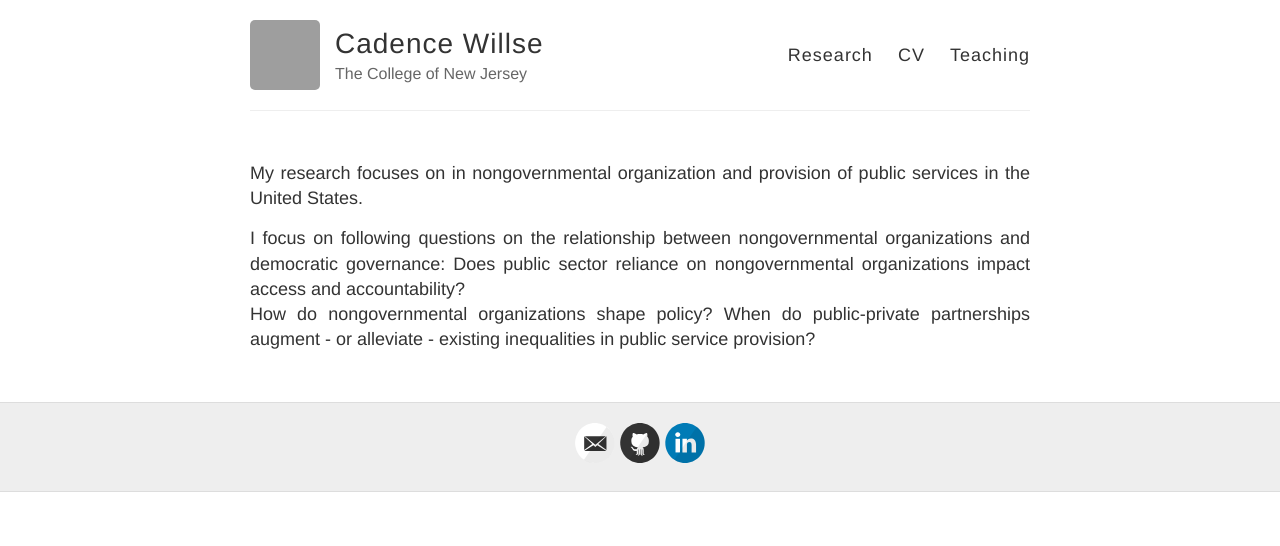
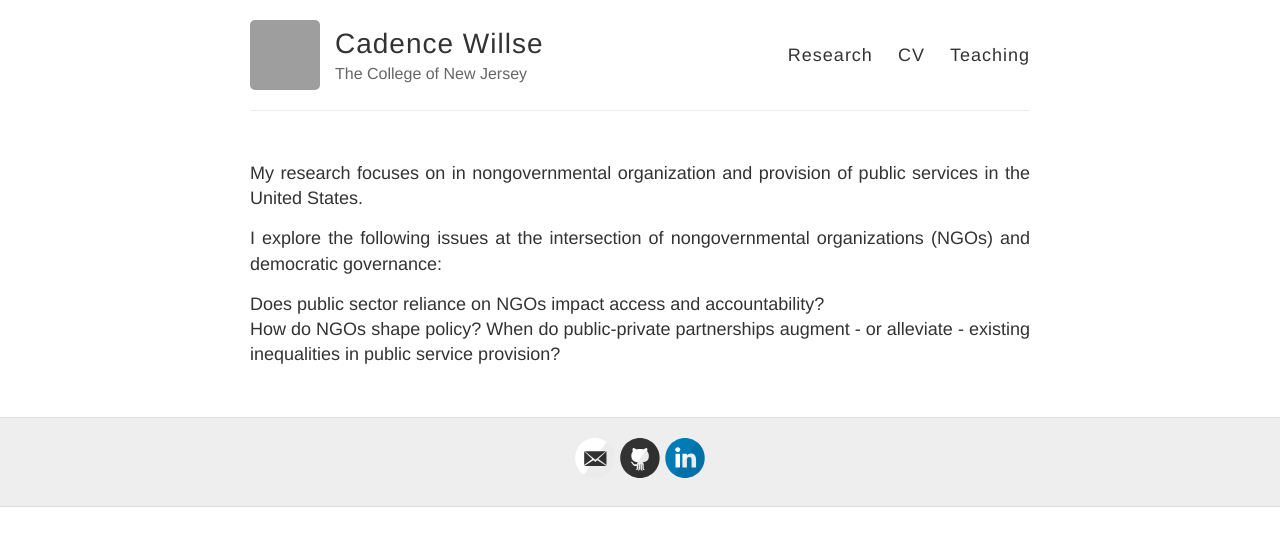
Before and after one commit to cadencewillse/cadencewillse.github.io, a Jekyll site: the page built from research.md, in a window 1280 px wide. Shown: the top 546 px of the page. Built offline with Jekyll 4.4.1, drawn with Linux system fonts in a browser that asks for light colours; grey boxes are pictures that could not be loaded.

Commit message:
Update research.md

```diff
--- a/research.md
+++ b/research.md
@@ -6,7 +6,8 @@ permalink: /research/
 
 My research focuses on in nongovernmental organization and provision of public services in the United States.
 
-I focus on following questions on the relationship between nongovernmental organizations and democratic governance:
- Does public sector reliance on nongovernmental organizations impact access and accountability?
- How do nongovernmental organizations shape policy?
+I explore the following issues at the intersection of nongovernmental organizations (NGOs) and democratic governance:
+
+ Does public sector reliance on NGOs impact access and accountability?
+ How do NGOs shape policy?
  When do public-private partnerships augment - or alleviate - existing inequalities in public service provision?
```
